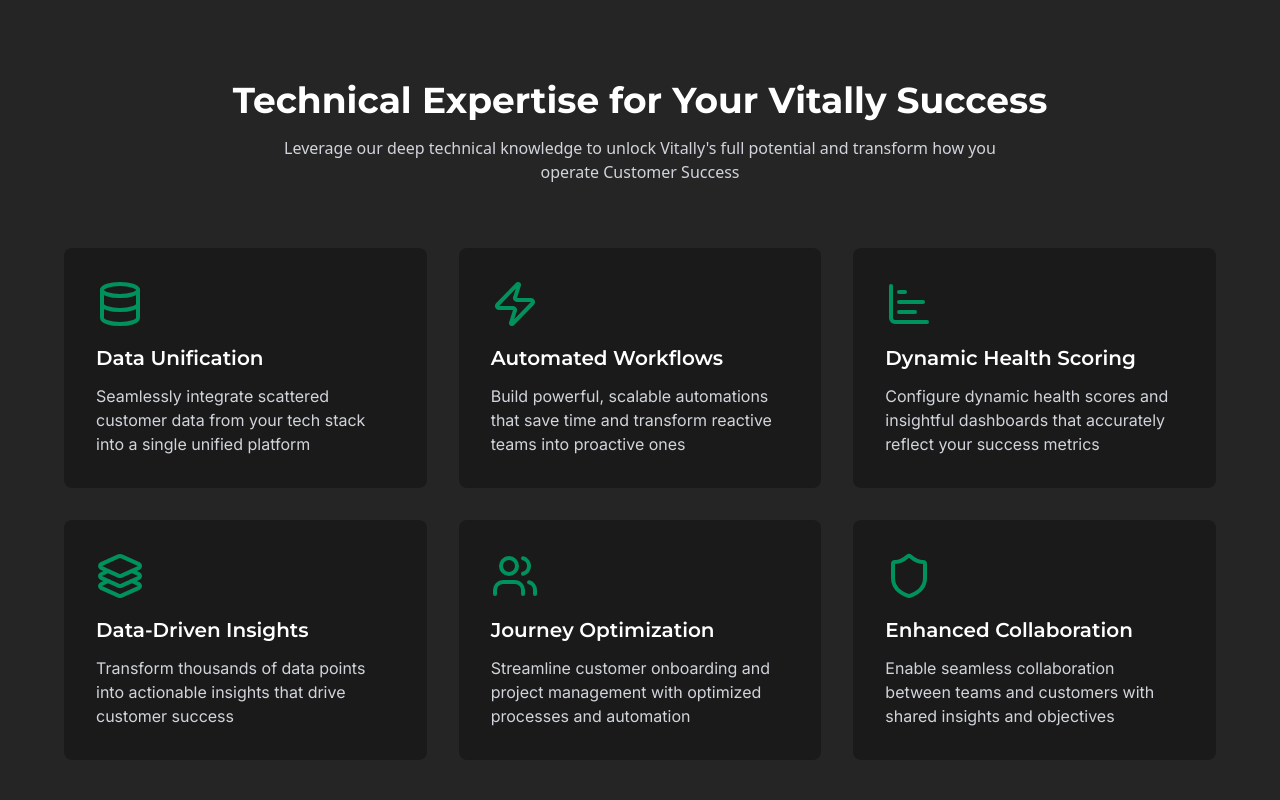
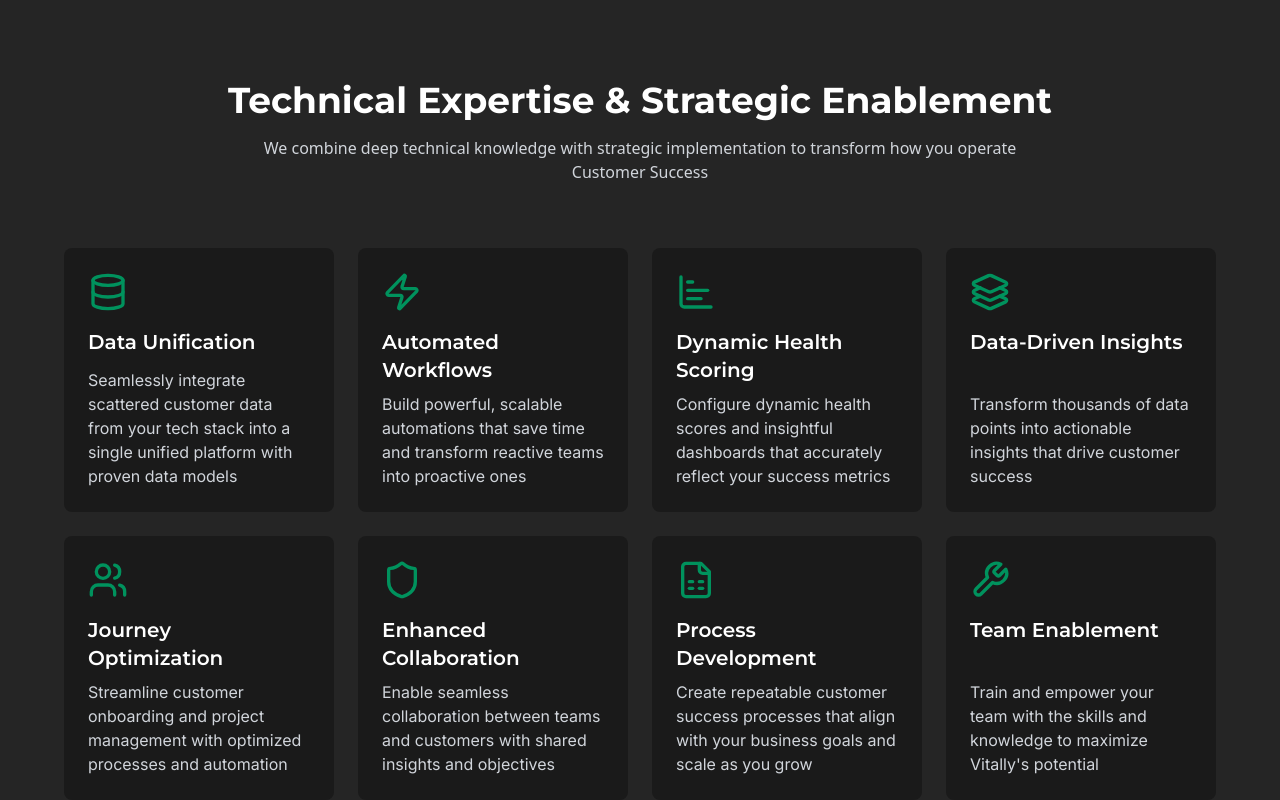
Before and after one commit to nexionly/vitally, a React (Vite) app: page / in a window 1280 px wide. Shown: the part 800-1600 px from the top of the page. Built offline with nearby package versions, Linux system fonts and the light colour scheme.

Commit message:
Refactor: Apply expertise to Vitally implementation
Apply expertise to Vitally implementation, focusing on technical aspects, process, systemization, and enablement.

```diff
--- a/src/components/Services.tsx
+++ b/src/components/Services.tsx
@@ -1,10 +1,11 @@
-import { Database, Zap, ChartBar, Layers3, Users, Shield } from "lucide-react";
+
+import { Database, Zap, ChartBar, Layers3, Users, Shield, FileSpreadsheet, Wrench } from "lucide-react";
 
 const services = [
   {
     icon: Database,
     title: "Data Unification",
-    description: "Seamlessly integrate scattered customer data from your tech stack into a single unified platform"
+    description: "Seamlessly integrate scattered customer data from your tech stack into a single unified platform with proven data models"
   },
   {
     icon: Zap,
@@ -30,6 +31,16 @@ const services = [
     icon: Shield,
     title: "Enhanced Collaboration",
     description: "Enable seamless collaboration between teams and customers with shared insights and objectives"
+  },
+  {
+    icon: FileSpreadsheet,
+    title: "Process Development",
+    description: "Create repeatable customer success processes that align with your business goals and scale as you grow"
+  },
+  {
+    icon: Wrench,
+    title: "Team Enablement",
+    description: "Train and empower your team with the skills and knowledge to maximize Vitally's potential"
   }
 ];
 
@@ -38,17 +49,17 @@ export const Services = () => {
     <section className="py-20 px-4 bg-dark-secondary">
       <div className="max-w-6xl mx-auto">
         <h2 className="font-montserrat text-3xl md:text-4xl font-bold text-white text-center mb-4">
-          Technical Expertise for Your Vitally Success
+          Technical Expertise & Strategic Enablement
         </h2>
         <p className="text-gray-300 text-center mb-16 max-w-3xl mx-auto">
-          Leverage our deep technical knowledge to unlock Vitally's full potential and transform how you operate Customer Success
+          We combine deep technical knowledge with strategic implementation to transform how you operate Customer Success
         </p>
-        <div className="grid md:grid-cols-2 lg:grid-cols-3 gap-8">
+        <div className="grid md:grid-cols-2 lg:grid-cols-4 gap-6">
           {services.map((service) => (
-            <div key={service.title} className="bg-dark p-8 rounded-lg text-white hover:transform hover:-translate-y-1 transition-transform duration-300">
-              <service.icon className="w-12 h-12 text-primary mb-4" />
-              <h3 className="font-montserrat text-xl font-semibold mb-3">{service.title}</h3>
-              <p className="font-inter text-gray-300">{service.description}</p>
+            <div key={service.title} className="bg-dark p-6 rounded-lg text-white hover:transform hover:-translate-y-1 transition-transform duration-300 h-full flex flex-col">
+              <service.icon className="w-10 h-10 text-primary mb-4" />
+              <h3 className="font-montserrat text-xl font-semibold mb-2">{service.title}</h3>
+              <p className="font-inter text-gray-300 mt-auto">{service.description}</p>
             </div>
           ))}
         </div>
```
